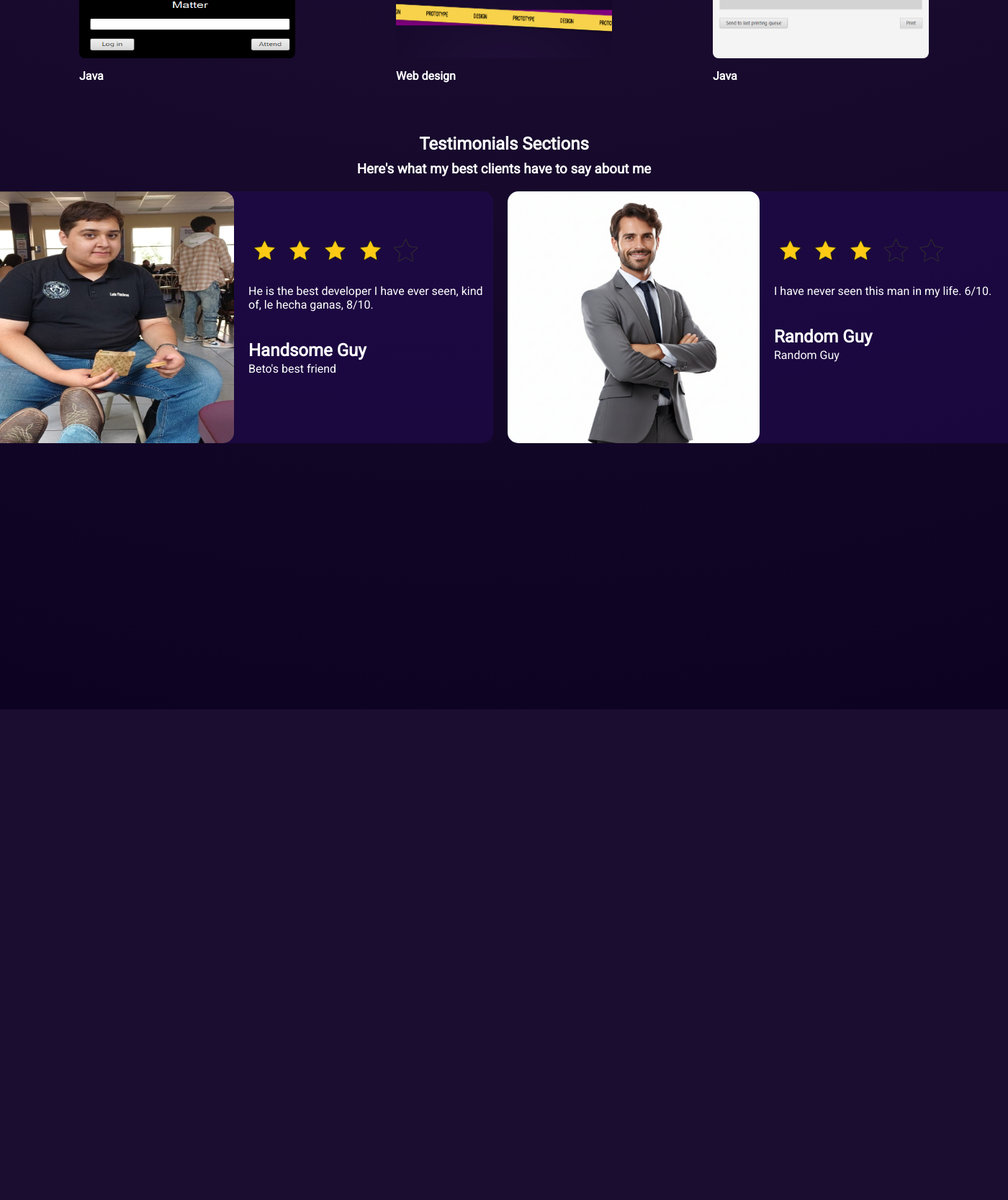
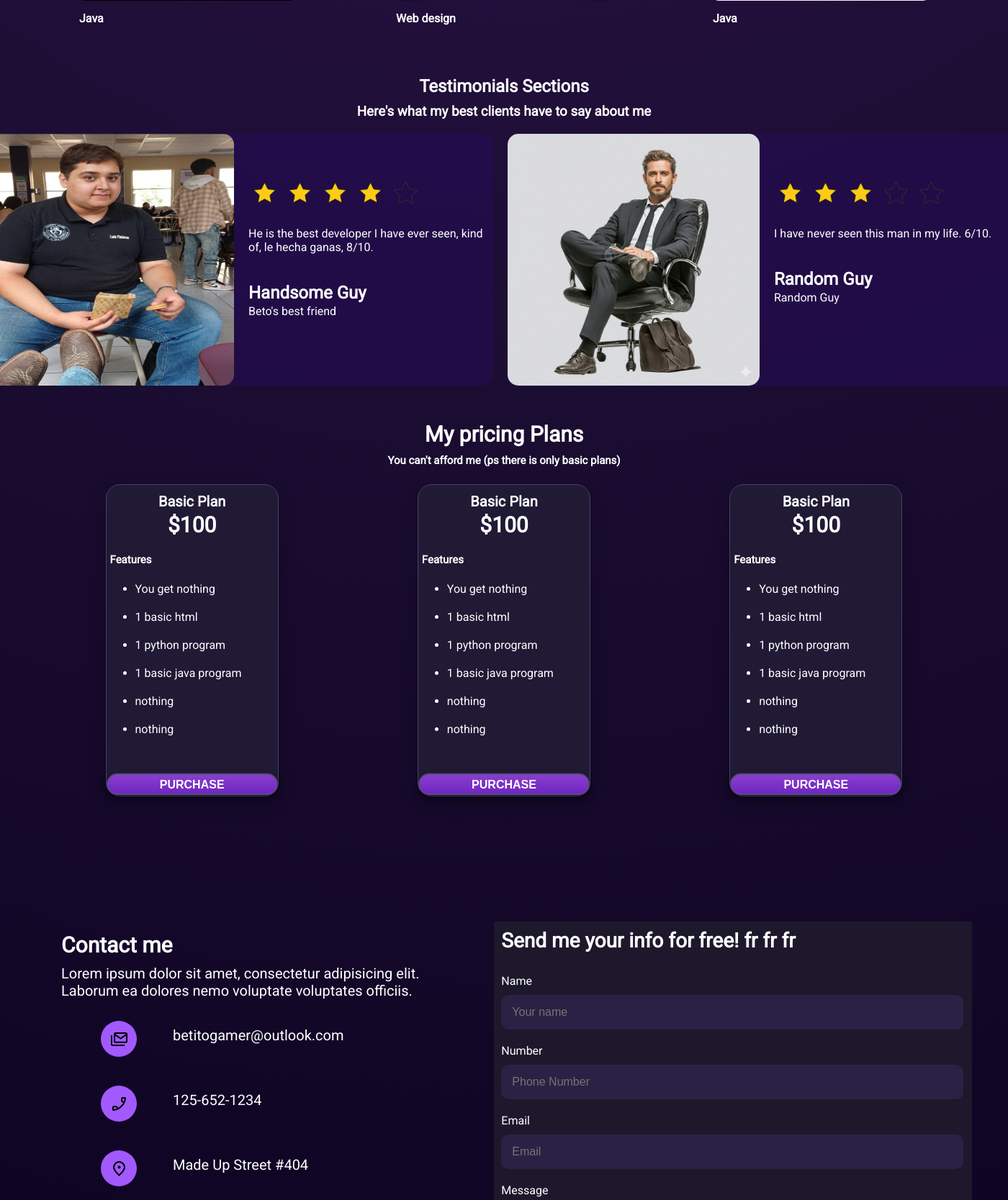
Before and after one commit to elchidoIIone/elchidoiione.github.io, a PHP site: page / in a window 1400 px wide. Shown: the part 3814-5482 px from the top of the page at 72% size. Before the commit the page ends 4800 px from the top, so only its background shows below. Run offline with PHP 8.4, Linux system fonts and the light colour scheme; some web fonts are replaced; grey boxes are pictures that could not be loaded.

Commit message:
avance (pricing, contact section)

```diff
--- a/css/style.css
+++ b/css/style.css
@@ -4,7 +4,7 @@
     padding: 0;
 }
 section#home{
-    height: 100vh;
+    height: 90vh;
     padding: 0 50px 0 50px;
     position: relative;
     overflow: hidden;
@@ -369,7 +369,7 @@
     text-align: center;
 }
 section#testimonials{
-    height: 100vh;
+    height: 60vh;
     padding: 0 50px 0 50px;
     color: white;
 
@@ -442,3 +442,204 @@
     width: 100%;
     text-align: center;
 }
+section#Pricing{
+    height: 75vh;
+    padding: 0 50px 0 50px;
+    color: white;
+}
+section#Pricing #subsection7{
+    display: grid;
+    grid-template-columns: repeat(3, 1fr);
+    justify-content: center;
+    align-content: center;
+    width: 100%;
+    height: 80%;
+    justify-items: center;
+}
+section#Pricing #subsection7 div{
+    display: flex;
+    flex-direction: column;
+    align-items: center;
+    justify-content: center;
+    gap: 2px;
+    width: 55%;
+    height: 100%;
+    background-color: #201a35;
+    border-radius: 20px;
+    border: 1px solid #4a3f6d;
+    box-shadow: 0 8px 25px rgba(0, 0, 0, 0.3);
+}
+section#Pricing #subsection7 div h4{
+    width: 100%;
+    text-align: center;
+    padding-bottom: 1px;
+    font-size: 20px;
+    margin-top: 10px;
+}
+section#Pricing #subsection7 div h3{
+    width: 100%;
+    text-align: center;
+    padding-bottom: 10px;
+    font-size: 30px;
+
+}
+section#Pricing #subsection7 div h5{
+    width: 100%;
+    text-align: left;
+    font-size: 15px;
+    margin-left: 10px;
+}
+section#Pricing #subsection7 div ul{
+    width: 100%;
+    text-align: left;
+    padding-left: 80px;
+    margin-top: 10px;
+    margin-bottom: 10px;
+    list-style: disc;
+}
+section#Pricing #subsection7 div ul li{
+    padding-bottom: 10px;
+    padding-top: 10px;
+}
+section#Pricing #subsection7 div button{
+    /* --- Colores y Borde --- */
+  background-color: #2a2144; /* Color de fondo morado oscuro */
+  color: #ffffff; /* Color del texto blanco */
+  border: 2px solid #5a4b81; /* Borde morado más claro */
+  width: 100%;
+  /* --- Forma y Espaciado --- */
+  border-radius: 50px; /* Esto crea la forma de píldora */
+  font-size: 16px;
+  font-weight: bold;
+  text-align: center;
+  cursor: pointer;
+  margin-left: 10px;
+  margin-right: 10px;
+  margin-top: 30px;
+}
+section#Pricing h3{
+    width: 100%;
+    text-align: center;
+    font-size: 30px;
+    margin-bottom: 10px;
+}
+section#Pricing h4{
+    width: 100%;
+    text-align: center;
+    font-size: 15px;
+}
+section#Contact{
+    height: 100vh;
+    padding: 0 50px 0 50px;
+    color: white;
+    position: relative;
+    overflow: hidden;
+    justify-content: center;
+    align-items: center;
+    display: flex;
+    flex-direction: column;
+}
+section#Contact #subsection8{
+    display: flex;
+    align-items: center;
+    width: 100%;
+    height: 75%;
+    gap: 80px;
+}
+section#Contact #subsection8 #info{
+    display: flex;
+    flex-direction: column;
+    align-items: center;
+    justify-content: top;
+    height: 100%;
+    width: 40%;
+    margin-left: 20px;
+    flex: 1;
+}
+section#Contact #info h3{
+    font-size: 30px;
+    width: 100%;
+    text-align: left;
+    margin-left: 30px;
+    padding-bottom: 10px;
+    padding-top: 10px;
+}
+section#Contact #info p{
+    font-size: 20px;
+    width: 100%;
+    text-align: left;
+    margin-left: 30px;
+    padding-bottom: 10px;
+}
+section#Contact #info .c_info{
+    display: flex;
+    align-items: center;
+    padding-top: 20px;
+    width: 100%;
+    margin-left: 140px;
+    gap: 20px;
+    padding-bottom: 20px;
+}
+section#Contact #info .c_img{
+    width: 50px;
+    height: 50px;
+    border-radius: 50%;
+    display: flex;
+    justify-content: center;
+    align-items: center;
+    flex-shrink: 0;
+    background-color: #a259ff;
+}
+section#Contact #subsection8 #u_contact{
+    background-color: #1d182c;
+    width: 100%;
+    max-width: 700px;
+    height: 100%;
+    padding-top: 10px;
+    padding-left: 10px;
+    padding-right: 10px;
+    flex: 1.2;
+}
+section#Contact #subsection8 #u_contact h2{
+    font-size: 28px;
+    margin-bottom: 30px;
+    text-align: left;
+}
+section#Contact #subsection8 #u_contact input, textarea{
+    width: 95%;
+    background-color: #2a2144;
+    border: none;
+    border-radius: 10px;
+    padding: 15px;
+    margin-bottom: 20px;
+    font-size: 16px;
+    color: white;
+    outline: none;
+    transition: box-shadow 0.3 ease;
+    margin-top: 10px;
+}
+section#Contact #subsection8 #u_contact button{
+    width: 100%;
+    background-color: #fca311;
+    border: none;
+    border-radius: 10px;
+    color: #1d182c;
+    font-weight: bold;
+    cursor: pointer;
+    transition: background-color 0.3 ease;
+    height: 70px;
+}
+section#Contact #Map{
+    position: absolute;
+    bottom: 0;
+    left: 0;
+    width: 100%;
+    height: 40%;
+    z-index: -1;
+}
+section#Contact #Map iframe{
+    width: 100%;
+    height: 100%;
+    border: 0;
+    filter: grayscale(50%) opacity(0.8);
+}
--- a/index.html
+++ b/index.html
@@ -237,7 +237,7 @@
                 </div>
             </div>
             <div class="t_photos">
-                <div><img src="./img/officeman2.png" alt="Handsome Guy"></div>
+                <div><img src="./img/handsoneofficeguy.png" alt="Handsome Guy"></div>
                 <div class="s_img">
                     <img src="./img/star.png" alt="star">
                     <img src="./img/star.png" alt="star">
@@ -251,5 +251,98 @@
             </div>
         </div>
     </section>
+    <section id="Pricing">
+        <h3>My pricing Plans</h3>
+        <h4>You can't afford me (ps there is only basic plans)</h4>
+        <div id="subsection7">
+            <div>
+                <h4>Basic Plan</h4>
+                <h3>$100</h3>
+                <h5>Features</h5>
+                <ul>
+                    <li>You get nothing</li>
+                    <li>1 basic html</li>
+                    <li>1 python program</li>
+                    <li>1 basic java program</li>
+                    <li>nothing</li>
+                    <li>nothing</li>
+                </ul>
+                <button>Purchase</button>
+            </div>
+            <div>
+                <h4>Basic Plan</h4>
+                <h3>$100</h3>
+                <h5>Features</h5>
+                <ul>
+                    <li>You get nothing</li>
+                    <li>1 basic html</li>
+                    <li>1 python program</li>
+                    <li>1 basic java program</li>
+                    <li>nothing</li>
+                    <li>nothing</li>
+                </ul>
+                <button>Purchase</button>
+            </div>
+            <div>
+                <h4>Basic Plan</h4>
+                <h3>$100</h3>
+                <h5>Features</h5>
+                <ul>
+                    <li>You get nothing</li>
+                    <li>1 basic html</li>
+                    <li>1 python program</li>
+                    <li>1 basic java program</li>
+                    <li>nothing</li>
+                    <li>nothing</li>
+                </ul>
+                <button>Purchase</button>
+            </div>
+        </div>
+    </section>
+    <section id="Contact">
+        <div id="subsection8">
+            <div id="info">
+                <h3>Contact me</h3>
+                <p>Lorem ipsum dolor sit amet, consectetur adipisicing elit. Laborum ea dolores nemo voluptate voluptates officiis.</p>
+                <div class="c_info">
+                  <div class="c_img">
+                    <img src="./img/mail.png" alt="mail">
+                    </div>
+                    <div class="contact_info"><p>betitogamer@outlook.com</p></div>
+                </div>
+                <div class="c_info">
+                  <div class="c_img">
+                    <img src="./img/phone.png" alt="mail">
+                    </div>
+                    <div class="contact_info"><p>125-652-1234</p></div>
+                </div>
+                <div class="c_info">
+                  <div class="c_img">
+                    <img src="./img/location.png" alt="mail">
+                    </div>
+                    <div class="contact_info"><p>Made Up Street #404</p></div>
+                </div>
+            </div>
+            <form action="/steal user data" method="post" id="u_contact">
+                <h2>Send me your info for free! fr fr fr</h2>
+                <label for="name">Name</label>
+             <input id="name" name="name" type="text" placeholder="Your name" required>
+
+                <label for="number">Number</label>
+                <input id="number" name="number" type="tel" placeholder="Phone Number" required>
+
+                <label for="email">Email</label>
+                <input id="email" name="email" type="email" placeholder="Email" required>
+
+                <label for="message">Message</label>
+                <textarea name="Message" id="message"  rows="5" placeholder="Message" required></textarea>
+
+                <button>Thank You</button>
+            </form>
+        </div>
+        <div id="Map">
+            <iframe src="https://www.google.com/maps/embed?pb=!1m18!1m12!1m3!1d5101.670513504353!2d-107.87961983482514!3d30.3791996696975!2m3!1f0!2f0!3f0!3m2!1i1024!2i768!4f13.1!3m3!1m2!1s0x86dcad4bca553657%3A0xabda349ebe8ed0fe!2sInstituto%20Tecnol%C3%B3gico%20Superior%20de%20Nuevo%20Casas%20Grandes!5e0!3m2!1ses-419!2smx!4v1758828934910!5m2!1ses-419!2smx" width="600" height="450" style="border:0;" allowfullscreen="" loading="lazy" referrerpolicy="no-referrer-when-downgrade"></iframe>
+        </div>
+    </section>
 </body>
 </html>
```
Also changed, not shown: img/handsoneofficeguy.png (added), img/location.png (added), img/mail.png (added), img/phone.png (added).
